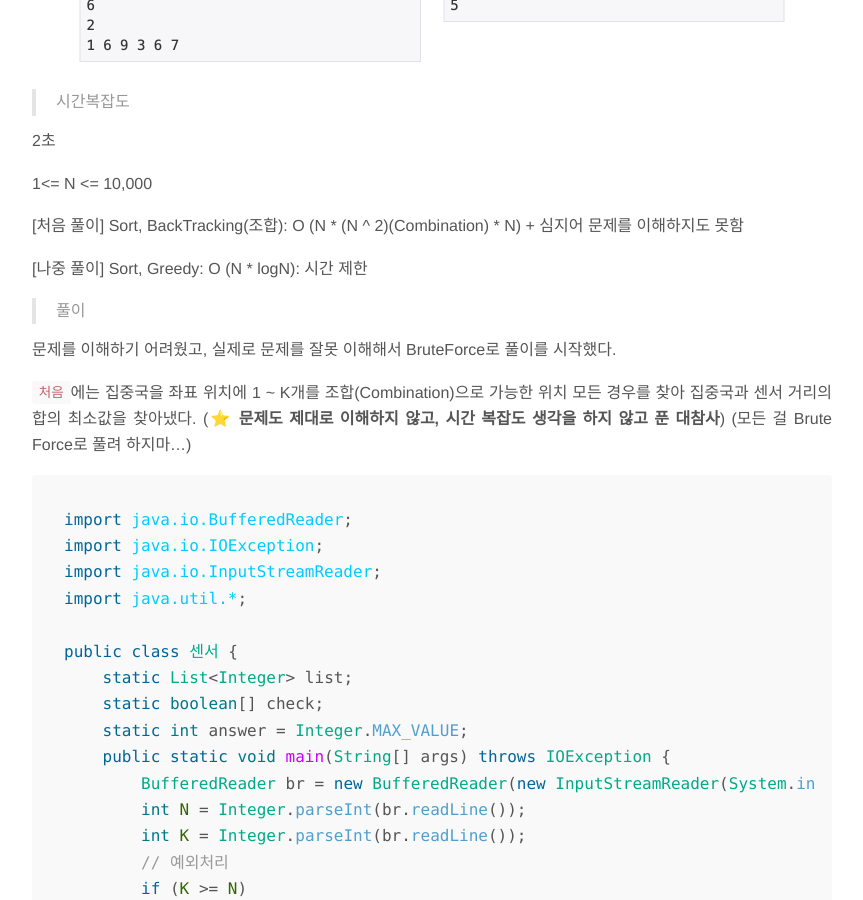
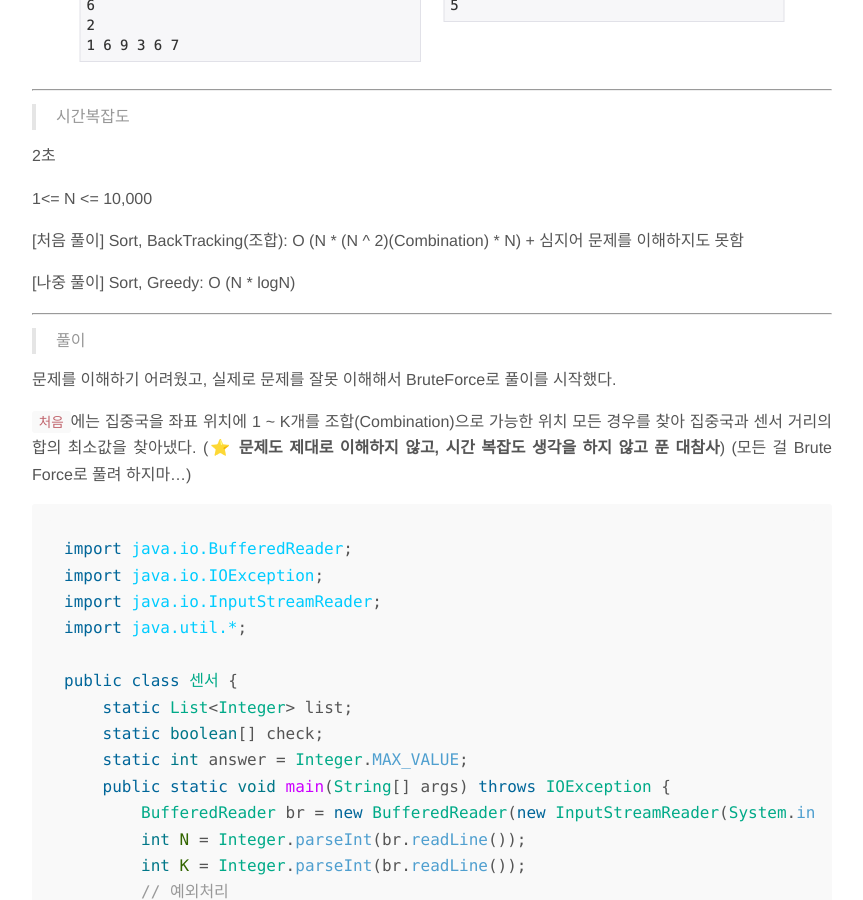
Before and after one commit to hyunwlee-dev/TIL, a Jekyll site: the page built from _posts/2019-09-14-algorithm.md, in a window 1280 px wide and 900 px high, scrolled down 1060 px. Shown: the whole window, without its empty margins (208-1071 px from the left). Built offline with Jekyll 4.4.1, drawn with Linux system fonts in a browser that asks for light colours; nearby versions of some CDN libraries.

Commit message:
210915 TIL

````diff
--- a/_posts/2019-09-14-algorithm.md
+++ b/_posts/2019-09-14-algorithm.md
@@ -13,6 +13,7 @@ author: "hyunwlee"
 <img src="https://github.com/hyunwlee-dev/TIL/blob/6a77d0123737c627f97865cbd69789e70f7d8528/images/boj2212sensor.png?raw=true" style="zoom:50%;" />
 
 
+---
 
 > 시간복잡도
 
@@ -22,14 +23,13 @@ author: "hyunwlee"
 
 [처음 풀이] Sort, BackTracking(조합): O (N * (N ^ 2)(Combination) * N) + 심지어 문제를 이해하지도 못함
 
-[나중 풀이] Sort, Greedy: O (N * logN): 시간 제한
+[나중 풀이] Sort, Greedy: O (N * logN)
 
-
+---
 
 > 풀이
 
 문제를 이해하기 어려웠고, 실제로 문제를 잘못 이해해서 BruteForce로 풀이를 시작했다.
-
 
 
 `처음`에는 집중국을 좌표 위치에 1 ~ K개를 조합(Combination)으로 가능한 위치 모든 경우를 찾아 집중국과 센서 거리의 합의 최소값을 찾아냈다. (⭐️ <strong>문제도 제대로 이해하지 않고, 시간 복잡도 생각을 하지 않고 푼 대참사</strong>) (모든 걸 Brute Force로 풀려 하지마...)
@@ -109,6 +109,7 @@ public class 센서 {
 }
 ```
 
+---
 
 
 `나중` 에는 그리디로 <strong>O(nlogn)</strong>만에 가능하다는 것을 알게되어 어떻게 풀었는지 설명해보겠다.
````
